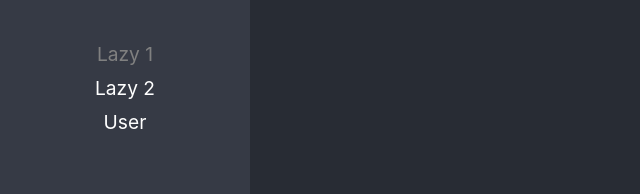
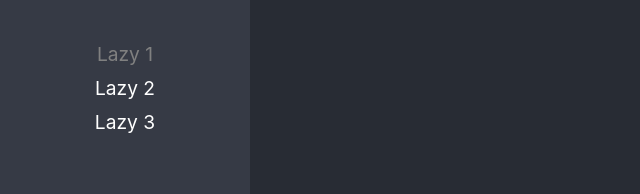
Before and after one commit to PandaDesigner/02-react-app, a React (Create React App) app: page /lazy1 in a window 1280 px wide. Shown: the part 155-349 px from the top of the page, without its empty margins (0-640 px from the left). Built offline with nearby package versions, Linux system fonts and the light colour scheme.

Commit message:
[prfmaestre]: LazyLoad Basic success

```diff
--- a/src/01-lazyload/pages/LazyPage1.tsx
+++ b/src/01-lazyload/pages/LazyPage1.tsx
@@ -5,3 +5,5 @@ export const LazyPage1 = () => {
     </>
   );
 };
+
+export default LazyPage1;
--- a/src/01-lazyload/pages/LazyPage2.tsx
+++ b/src/01-lazyload/pages/LazyPage2.tsx
@@ -5,3 +5,5 @@ export const LazyPage2 = () => {
     </>
   );
 };
+
+export default LazyPage2;
--- a/src/01-lazyload/pages/LazyPage3.tsx
+++ b/src/01-lazyload/pages/LazyPage3.tsx
@@ -5,3 +5,5 @@ export const LazyPage3 = () => {
     </>
   );
 };
+
+export default LazyPage3;
--- a/src/routes/Navigation.tsx
+++ b/src/routes/Navigation.tsx
@@ -1,3 +1,4 @@
+import { Suspense } from 'react';
 import {
   Routes,
   Route,
@@ -5,49 +6,42 @@ import {
   BrowserRouter,
   Navigate,
 } from 'react-router-dom';
+import { routes } from './routes';
 import logo from '../logo.svg';
-import { LazyPage1, LazyPage2, LazyPage3 } from '../01-lazyload/pages/';
 
 export const Navigation = () => {
   return (
+    <Suspense fallback={<div>Loading...</div>}>
       <BrowserRouter>
         <div className='main-layout'>
           <nav>
             <img src={logo} alt='React Logo' />
             <ul>
-            <li>
+              {routes.map((route) => (
+                <li key={route.name}>
                   <NavLink
-                to='/lazy1'
+                    to={route.to}
                     className={({ isActive }) => (isActive ? 'nav-active' : '')}
                   >
-                Lazy 1
+                    {route.name.replace('-', ' ')}
                   </NavLink>
                 </li>
-            <li>
-              <NavLink
-                to='/lazy2'
-                className={({ isActive }) => (isActive ? 'nav-active' : '')}
-              >
-                Lazy 2
-              </NavLink>
-            </li>
-            <li>
-              <NavLink
-                to='/lazy3'
-                className={({ isActive }) => (isActive ? 'nav-active' : '')}
-              >
-                User
-              </NavLink>
-            </li>
+              ))}
             </ul>
           </nav>
           <Routes>
-          <Route path='lazy1' element={<LazyPage1 />} />
-          <Route path='lazy2' element={<LazyPage2 />} />
-          <Route path='lazy3' element={<LazyPage3 />} />
-          <Route path='/*' element={<Navigate to='/lazy1' replace />} />
+            {routes.map((route) => (
+              <Route
+                key={route.name}
+                path={route.path}
+                element={<route.Component />}
+              />
+            ))}
+
+            <Route path='/*' element={<Navigate to={routes[0].to} replace />} />
           </Routes>
         </div>
       </BrowserRouter>
+    </Suspense>
   );
 };
--- /dev/null
+++ b/src/routes/routes.ts
@@ -0,0 +1,44 @@
+import { LazyExoticComponent, lazy } from 'react';
+
+type JSXComponent = () => JSX.Element;
+
+interface Route {
+  to: string;
+  path: string;
+  Component: LazyExoticComponent<JSXComponent> | JSXComponent;
+  name: string;
+}
+
+const Lazy1 = lazy(
+  () =>
+    import(/* webpackChunkName: LazyPage 1*/ '../01-lazyload/pages/LazyPage1')
+);
+const Lazy2 = lazy(
+  () =>
+    import(/* webpackChunkName: LazyPage 2*/ '../01-lazyload/pages/LazyPage2')
+);
+const Lazy3 = lazy(
+  () =>
+    import(/* webpackChunkName: LazyPage 3*/ '../01-lazyload/pages/LazyPage3')
+);
+
+export const routes: Route[] = [
+  {
+    to: '/lazy1',
+    path: 'lazy1',
+    Component: Lazy1,
+    name: 'Lazy-1',
+  },
+  {
+    to: '/lazy2',
+    path: 'lazy2',
+    Component: Lazy2,
+    name: 'Lazy-2',
+  },
+  {
+    to: '/lazy3',
+    path: 'lazy3',
+    Component: Lazy3,
+    name: 'Lazy-3',
+  },
+];
```
Lines whose indentation alone changed are shown as unchanged.
